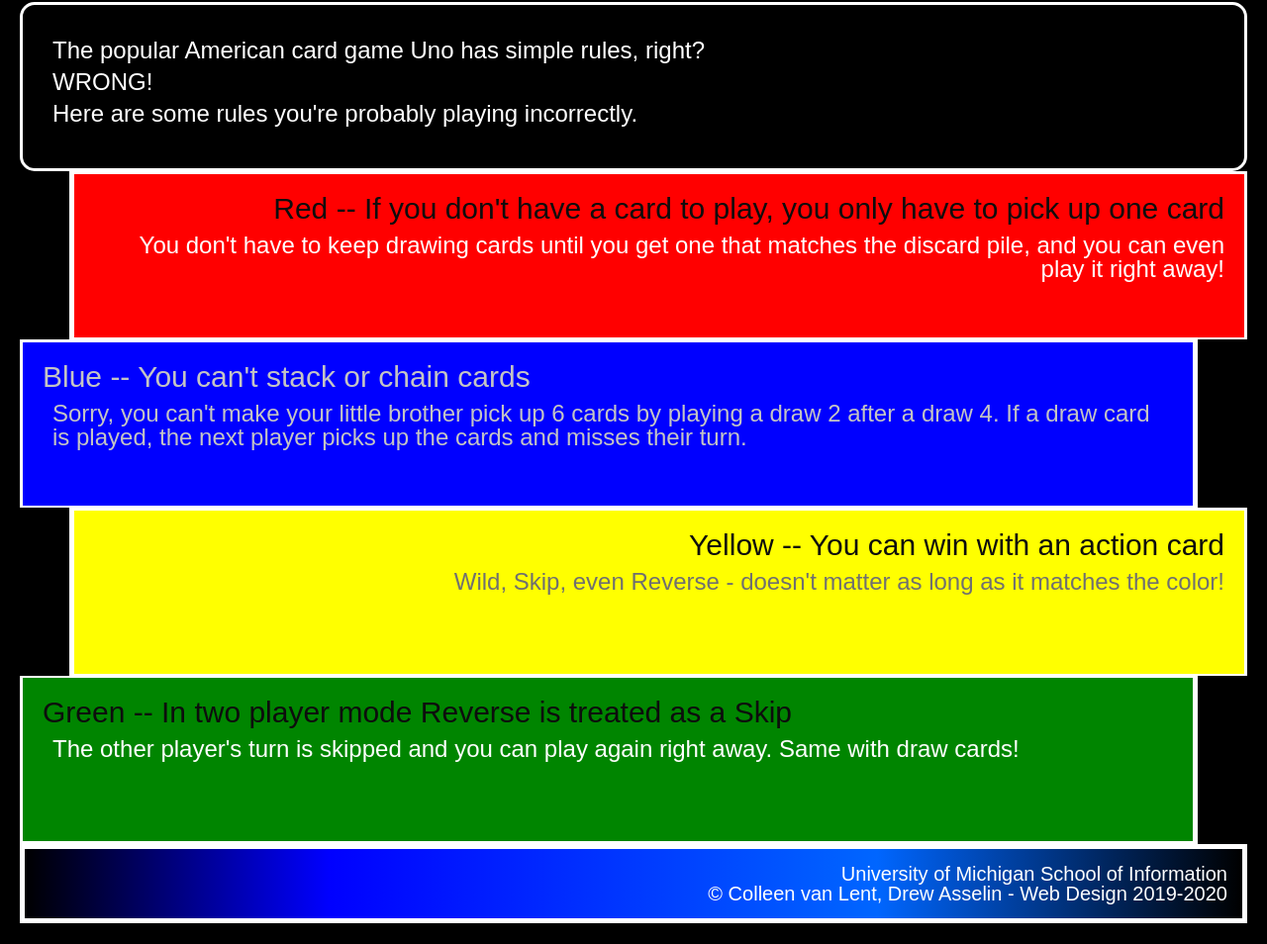
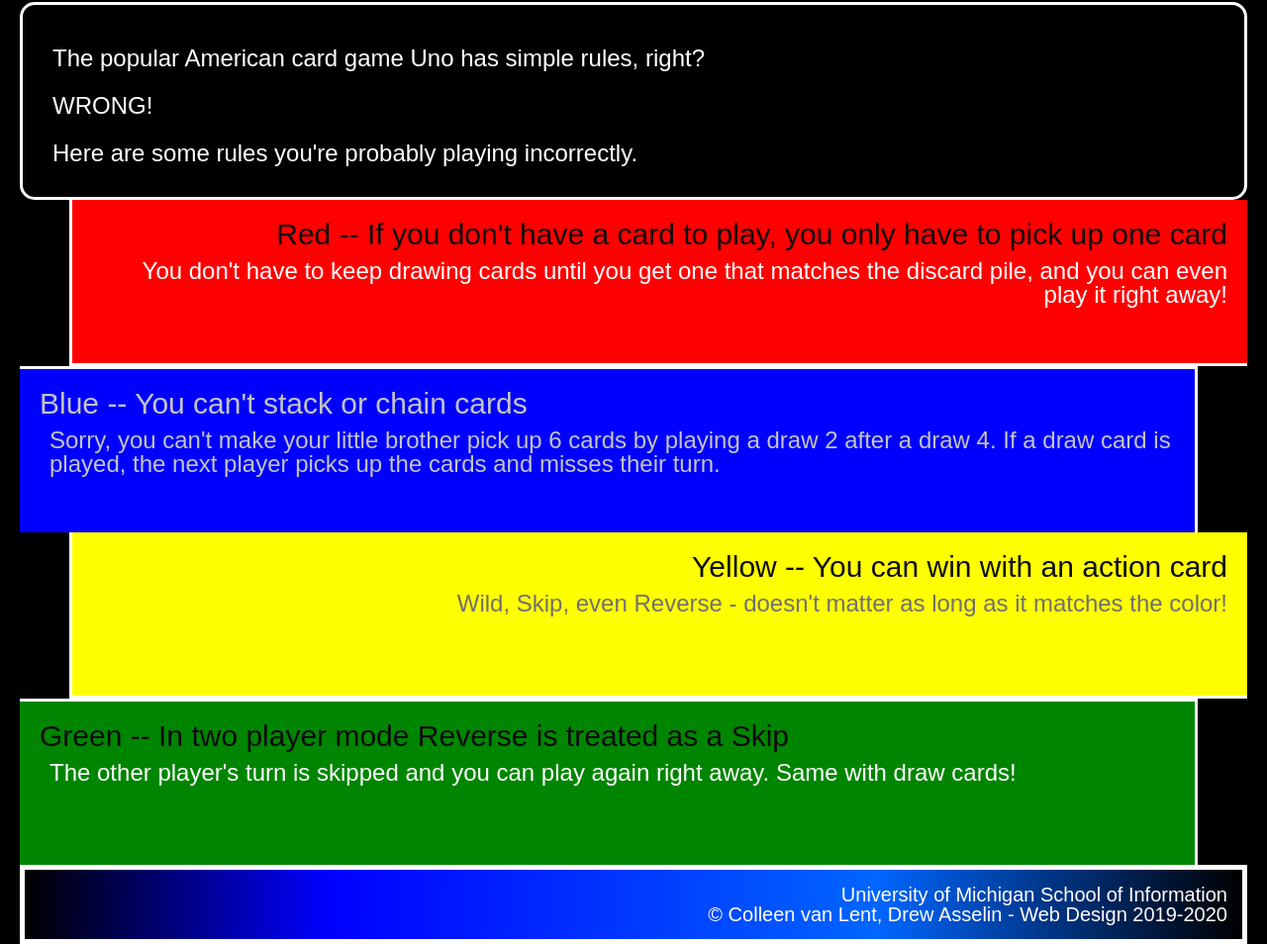
Before and after one commit to mxmaro/hw2-w25, a plain HTML site: page index.html in a window 1280 px wide. Shown: the part 326-1280 px from the top of the page at 99% size. Before the commit the page ends 1259 px from the top, so only its background shows below. Drawn offline with Linux system fonts and the light colour scheme.

Commit message:
inshallah this passes

```diff
--- a/css/style.css
+++ b/css/style.css
@@ -3,6 +3,7 @@ body {
     color: #ffffff;
     background-color: #000000;
     margin: 20px 20px 0 20px; /* Top 20px, Right 20px, Bottom 0, Left 20px */
+    line-height: 1;
 }
 
 h1 {
@@ -33,30 +34,30 @@ img {
 div {
     min-height: 125px;
     height: auto;
-    padding: 20px;
+    padding: 20px 20px 20px 20px;
     border: 3px solid #ffffff;
 }
 
 .introduction {
     border-radius: 15px;
     margin-top: 15px;
-    line-height: 200%;
+	line-height: 2;
 }
 
 .red {
     background-color: #FF0000;
     text-align: right;
     margin-left: 50px;
-    border-left: 5px solid white;
-    border-bottom: 2px solid white;
+    border-right: 5px;
+    border-top: 2px;
 }
 
 .blue {
     background-color: #0000FF;
     text-align: left;
     margin-right: 50px;
-    border-right: 5px solid white;
-    border-bottom: 2px solid white;
+    border-left: 5px;
+    border-bottom: 2px;
 }
 
 .blue h2,
@@ -68,8 +69,8 @@ div {
     background-color: #FFFF00;
     text-align: right;
     margin-left: 50px;
-    border-left: 5px solid white;
-    border-bottom: 2px solid white;
+    border-right: 5px;
+    border-top: 2px;
 }
 
 .yellow p {
@@ -80,8 +81,8 @@ div {
     background-color: #008500;
     text-align: left;
     margin-right: 50px;
-    border-right: 5px solid white;
-    border-top: 2px solid white;
+    border-left: 5px;
+    border-bottom: 2px;
 }
 
 footer {
```
